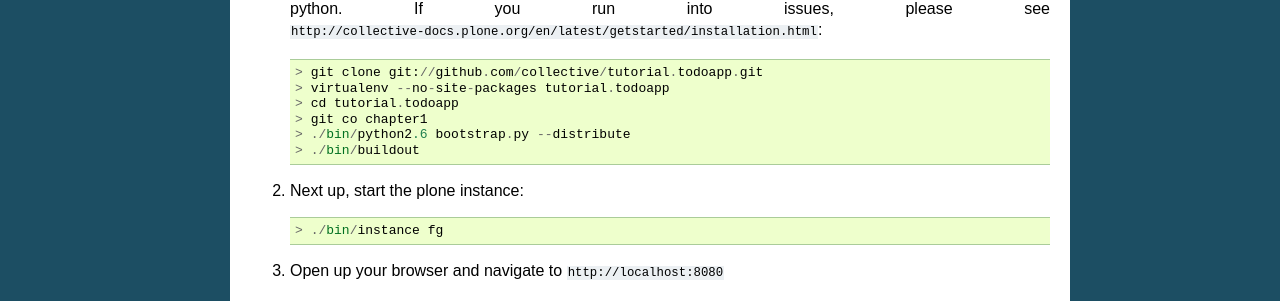
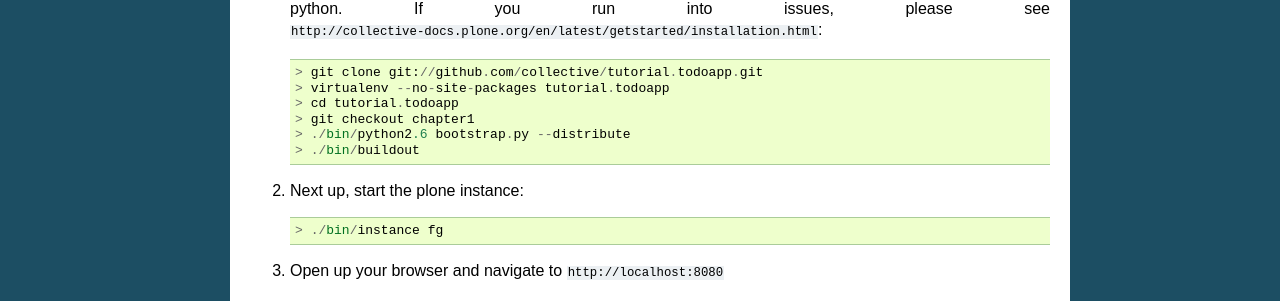
Before and after one commit to collective/tutorial.todoapp, a Sphinx documentation site: the page built from docs/chapter_0.rst, in a window 1280 px wide. Shown: the part 461-762 px from the top of the page. Built offline with Sphinx 7.4.7, drawn with Linux system fonts in a browser that asks for light colours; pages that are not in the unit, such as notebooks, are missing from menus.

Commit message:
fix checkout syntax

```diff
--- a/docs/chapter_0.rst
+++ b/docs/chapter_0.rst
@@ -25,7 +25,7 @@
     > git clone git://github.com/collective/tutorial.todoapp.git
     > virtualenv --no-site-packages tutorial.todoapp
     > cd tutorial.todoapp
-    > git co chapter1
+    > git checkout chapter1
     > ./bin/python2.6 bootstrap.py --distribute
     > ./bin/buildout
 
```
